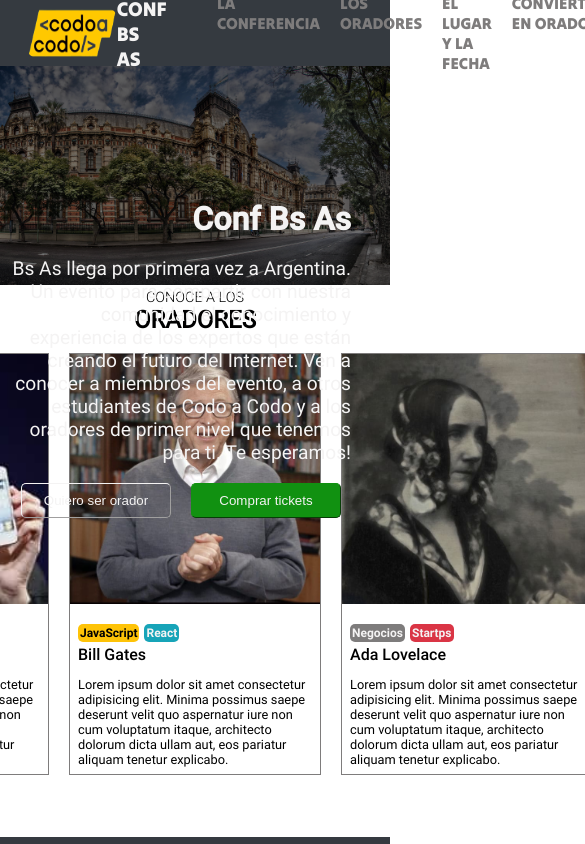
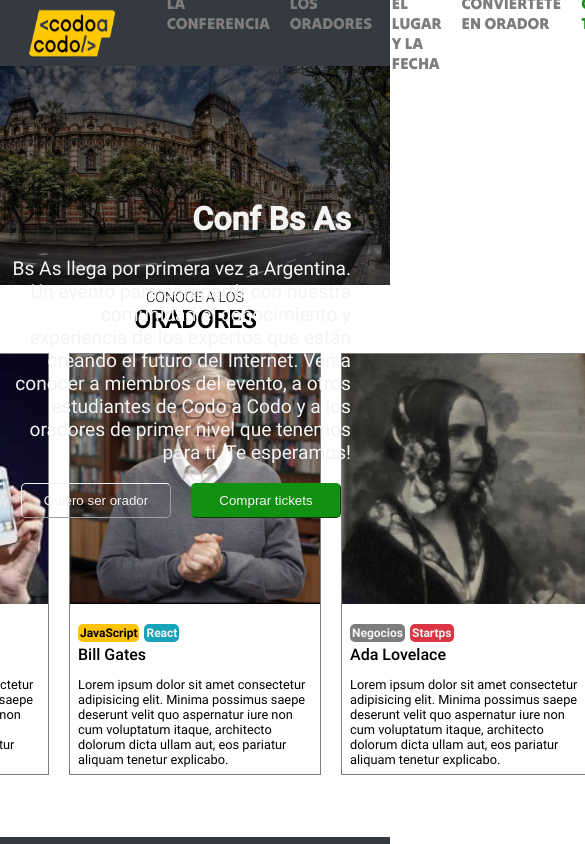
Before and after one commit to MakoskiVictor/CodoACodoIntegrador, an Angular app: page / in a window 390 px wide. Shown: the top 844 px of the page, 585 px wide, since content can reach past the window. Built offline with nearby package versions, Linux system fonts and the light colour scheme.

Commit message:
add responsive base styles

```diff
--- a/src/app/modules/shared/components/navbar/navbar.component.scss
+++ b/src/app/modules/shared/components/navbar/navbar.component.scss
@@ -50,3 +50,12 @@
     }
 }
 }
+
+@media (max-width: 768px) {
+  .conference {
+    display: none;
+    p {
+      display: none;
+    }
+  }
+}
```
